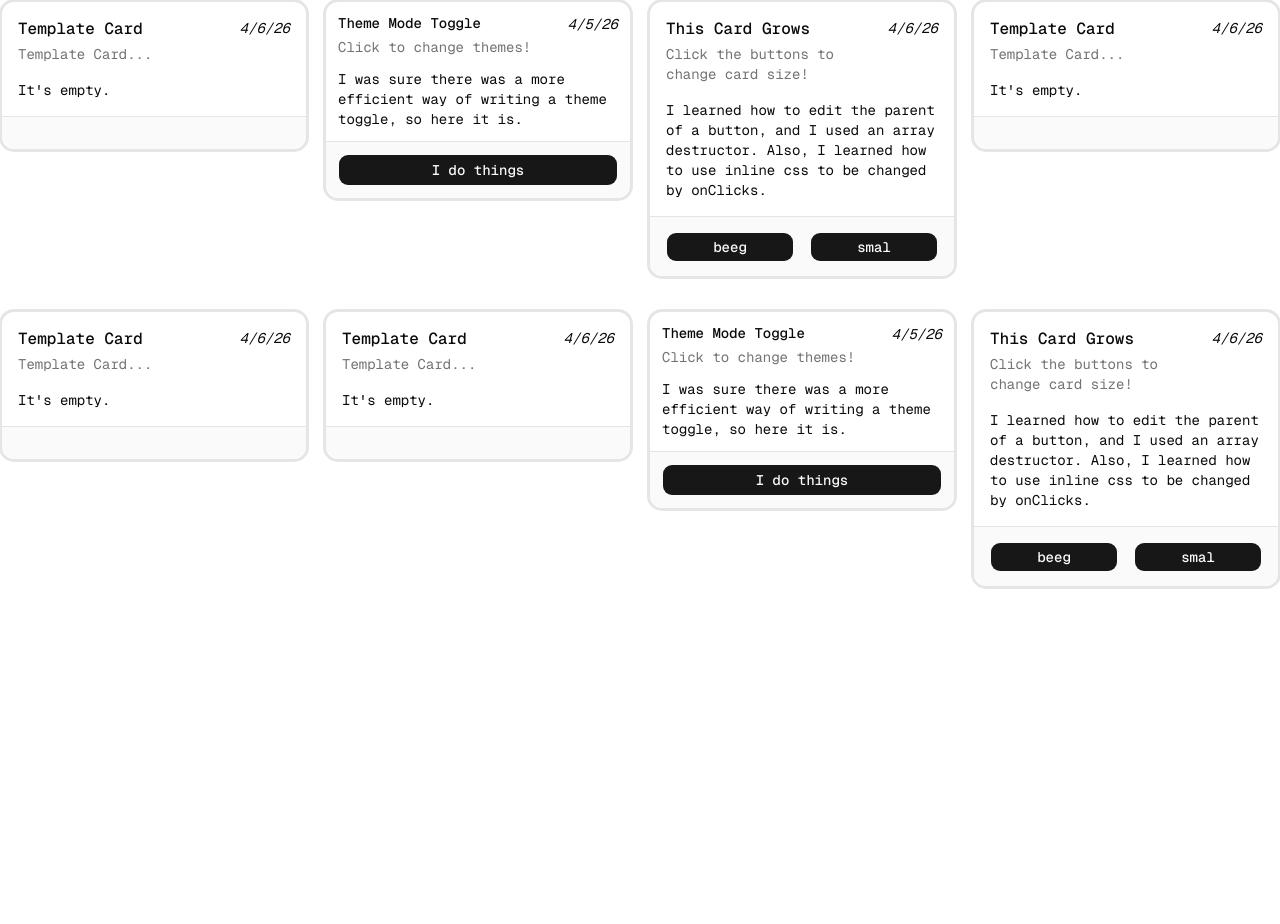
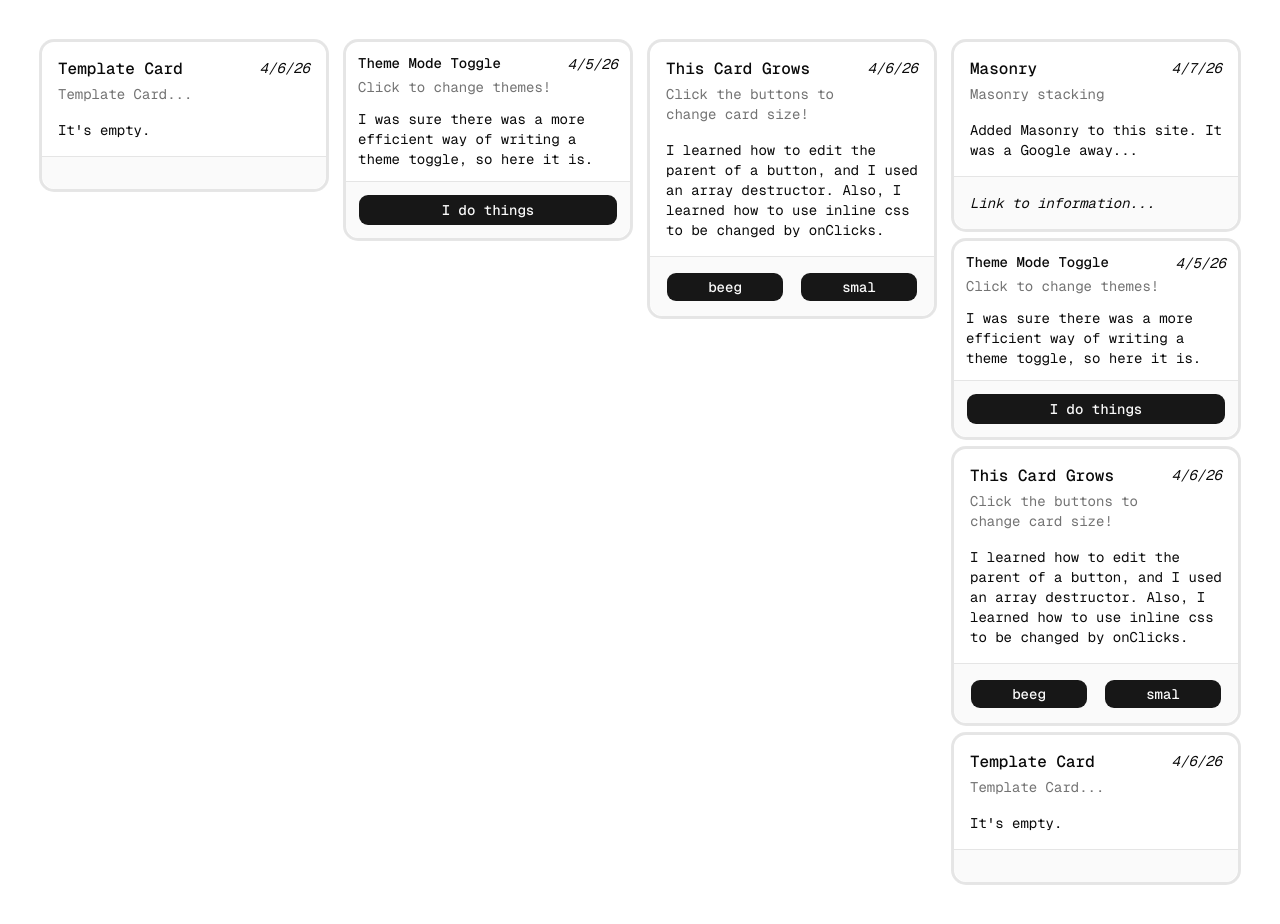
Before and after one commit to wirydotrocks/sandbox, a Next.js app: page / in a window 1280 px wide. Shown: the top 924 px of the page. Built offline with nearby package versions, Linux system fonts and the light colour scheme.

Commit message:
Added Masonry

```diff
--- a/app/page.tsx
+++ b/app/page.tsx
@@ -4,26 +4,40 @@
 import { Template } from '@/components/template';
 import { ModeToggle } from '@/components/themetoggle';
 import { CardGrower } from '@/components/cardgrower';
+import { Masonry } from '@/components/masonry';
 
 
 export default function Home() {
 
 
   return (
-    <div
-      className="min-h-svh items-center justify-center font-mono grid grid-cols-4 grid-rows-4 gap-4 items-start"
-    >
 
-      <div className="mb-4"><Template/></div>
-      <div className="mb-4"><ModeToggle/></div>
-      <div className="mb-4"><CardGrower/></div>
-      <div className="mb-4"><Template/></div>
-      <div className="mb-4"><Template/></div>
-      <div className="mb-4"><Template/></div>
-      <ModeToggle/>
-      <CardGrower/>
+    <div className="grid grid-cols2 md:grid-cols-4 gap-4 font-mono p-10">
+
+      <div className="grid gap-2">
+        <div><Template/></div>
+      </div>
+
+      <div className="grid gap-2">
+        <div><ModeToggle/></div>
+      </div>
+
+      <div className="grid gap-2">
+        <div><CardGrower/></div>
+      </div>
+
+      <div className="grid gap-2">
+        <div><Masonry/></div>
+        <div><ModeToggle/></div>
+        <div><CardGrower/></div>
+        <div><Template/></div>
+      </div>
 
 
     </div>
+
+
+
+
   )
 }
--- /dev/null
+++ b/components/masonry.tsx
@@ -0,0 +1,48 @@
+"use client"
+
+import { useState } from "react"
+import { Button } from "@/components/ui/button"
+import { Card, CardAction, CardContent, CardDescription, CardFooter, CardHeader, CardTitle } from "@/components/ui/card"
+
+
+export function Masonry(){
+
+  return(
+    <Card
+      className="mx-auto w-full max-w-sm border-2 min-h-30"
+    >
+      <CardHeader>
+        <CardTitle>Masonry</CardTitle>
+        <CardDescription>
+          Masonry stacking
+        </CardDescription>
+
+        <CardAction>
+          <div className="italic">4/7/26</div>
+        </CardAction>
+
+      </CardHeader>
+
+      <CardContent>
+        Added Masonry to this site. It was a Google away...
+      </CardContent>
+
+      <CardFooter>
+        <a
+        className="hover:underline italic"
+        href="https://flowbite.com/docs/components/gallery/#masonry-grid"
+        target="_blank"
+        rel="noopener noreferrer"
+        >Link to information...</a>
+      </CardFooter>
+
+
+
+    </Card>
+
+
+
+
+  )
+
+}
```
Also changed, not shown: app/globals.css (line endings or trailing spaces), 1 other file (tests, documents, lock files or other folders).
